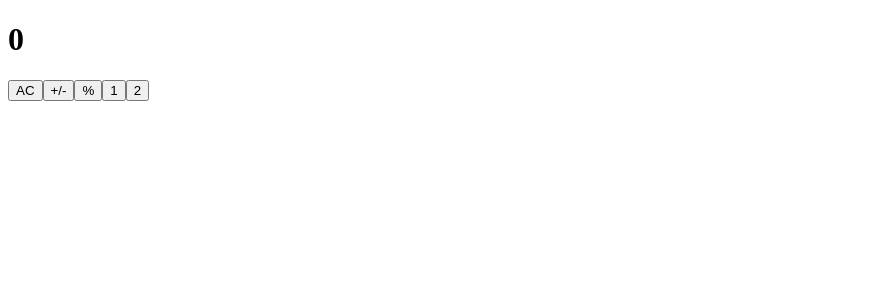
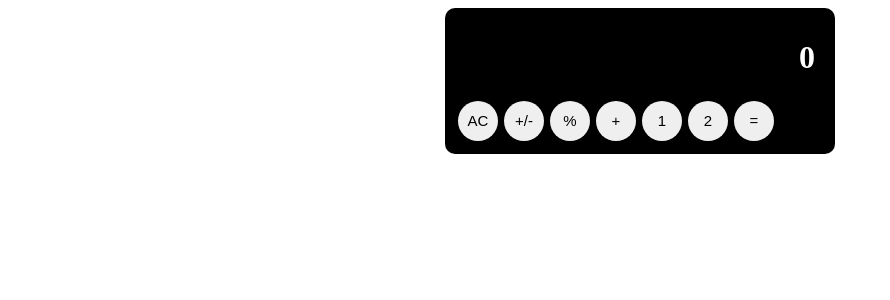
Before and after one commit to O-WigglyPlay/React_Web, a React (Create React App) app: page / in a window 1280 px wide. Shown: the top 300 px of the page, without its empty margins (0-890 px from the left). Built offline with nearby package versions, Linux system fonts and the light colour scheme.

Commit message:
update Calculator

```diff
--- a/src/Component/Calculator.module.css
+++ b/src/Component/Calculator.module.css
@@ -0,0 +1,31 @@
+.container {
+  width: 390px;
+  margin: 0 auto;
+}
+
+.wrapper {
+  background: black;
+  border-radius: 10px;
+  padding: 10px;
+}
+
+.result {
+  color: white;
+  display: flex;
+  justify-content: flex-end;
+  margin-right: 10px;
+  font: 35px;
+}
+
+button{
+  width: 40px;
+  height: 40px;
+  font-size: 15px;
+  border: none;
+  border-radius: 20px;
+  margin: 3px;
+}
+
+button:hover{
+  cursor: pointer;
+}
--- a/src/Component/Calculator_hard.js
+++ b/src/Component/Calculator_hard.js
@@ -31,6 +31,25 @@ const Calculator_hard = () => {
     }
   }
 
+  const operatorHandler = (e) => {
+    let operlatorInput = e.target.value;
+    setOperator(operlatorInput);
+    setOldValue(Value);
+    setValue(0);
+  }
+
+  const calculate = () => {
+    if(operator === "/"){
+      setValue(parseFloat(OldValue) / parseFloat(Value));
+    } else if(operator === "X"){
+      setValue(parseFloat(OldValue) * parseFloat(Value));
+    } else if(operator === "-"){
+      setValue(parseFloat(OldValue) - parseFloat(Value));
+    } else if(operator === "+"){
+      setValue(parseFloat(OldValue) + parseFloat(Value));
+    }
+  }
+
   return(
     <div className="CalculatorArea">
       <div className={styles.container}>
@@ -40,8 +59,10 @@ const Calculator_hard = () => {
             <button onClick={clear}>AC</button>
             <button onClick={changeSign}>+/-</button>
             <button onClick={percent}>%</button>
+            <button onClick={operatorHandler}>+</button>
             <button onClick={inputValue} value={1}>1</button>
             <button onClick={inputValue} value={2}>2</button>
+            <button onClick={calculate}>=</button>
           </div>
         </div>
       </div>
```
